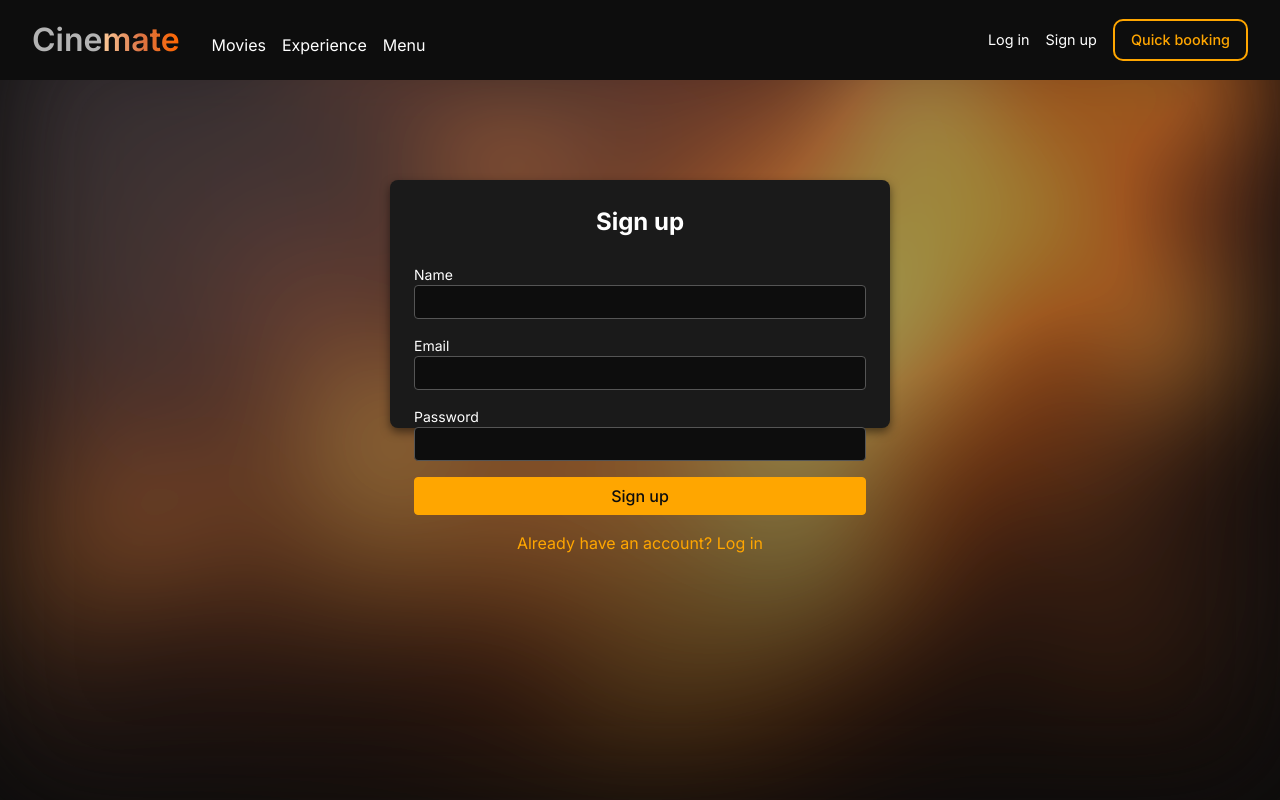
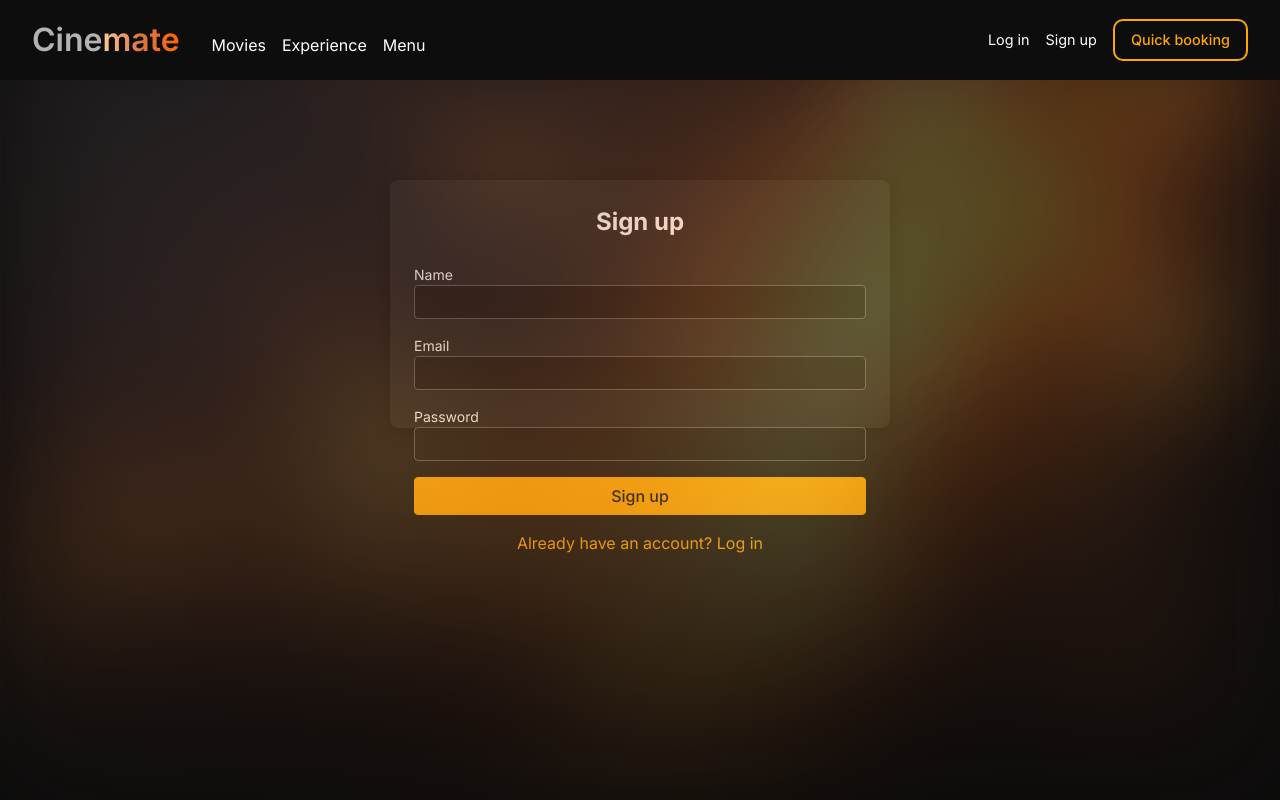
Before and after one commit to Maxnights/cinemate, a React (Create React App) app: page /signup in a window 1280 px wide. Shown: the top 800 px of the page. Built offline with nearby package versions, Linux system fonts and the light colour scheme.

Commit message:
update css

```diff
--- a/src/pages/signup/index.module.css
+++ b/src/pages/signup/index.module.css
@@ -16,13 +16,13 @@
   width: 100vw;
   height: 100vh;
   pointer-events: none;
-  z-index: -1;
+  z-index: 0;
   background:
     linear-gradient(to top, rgba(0, 0, 0, 0.8) 0%, rgba(0, 0, 0, 0) 70%),
     url("../../assets/images/backgrounds/showa-bg.jpg") center bottom/cover
       no-repeat;
   filter: blur(60px) brightness(1.3);
-  opacity: 0.6;
+  opacity: 0.3;
 }
 
 .auth-form {
```
